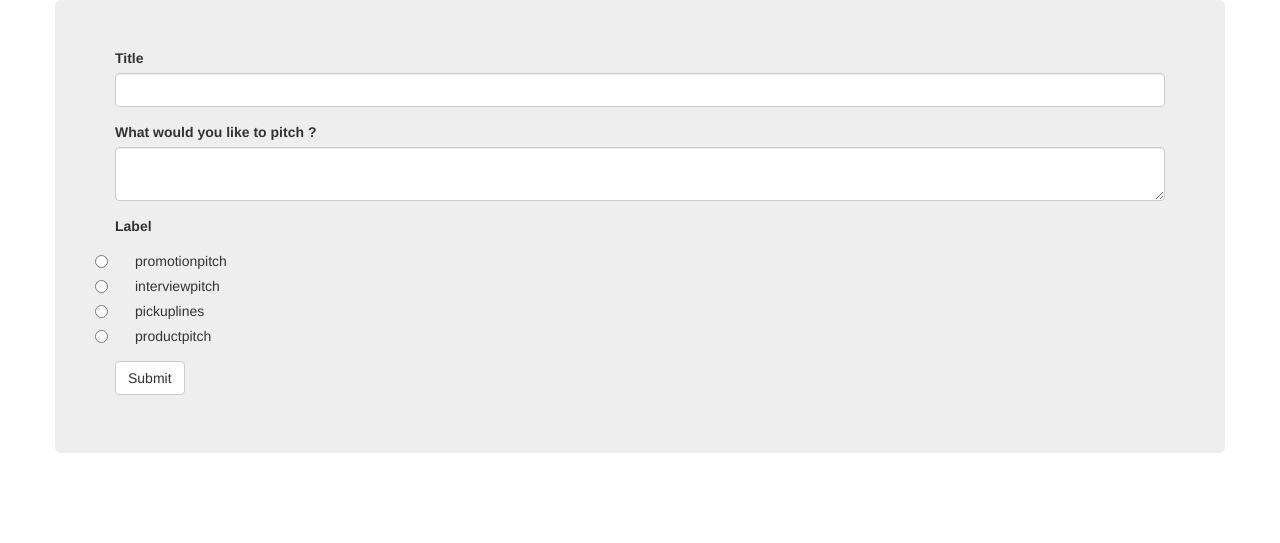
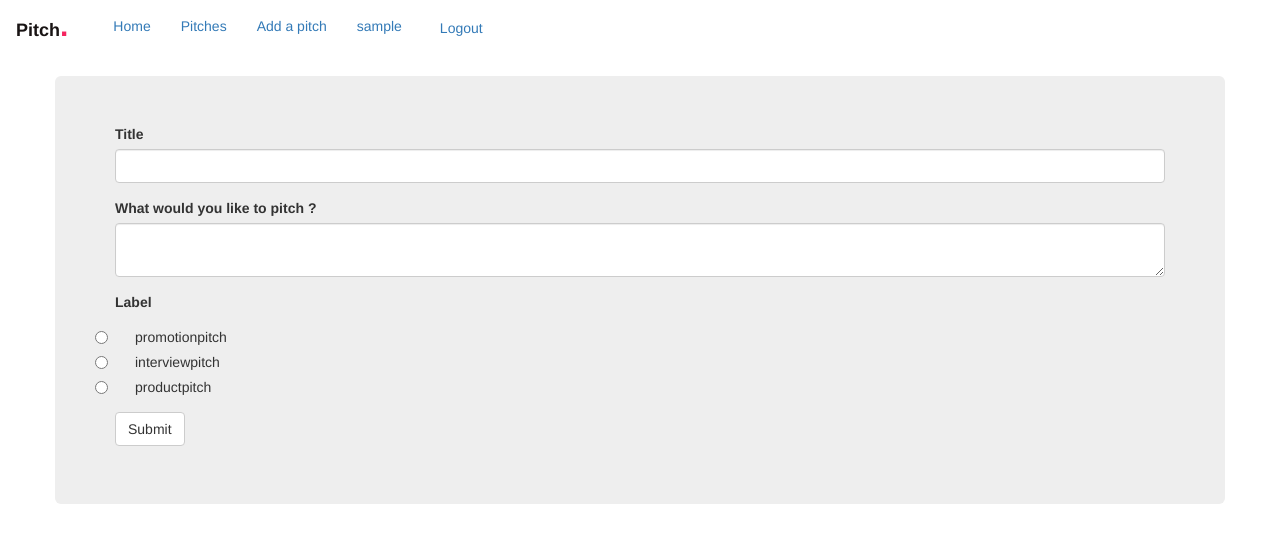
Before and after one commit to Wakarende/Pitch, a Flask app: page /pitches/new/ in a window 1280 px wide. Shown: the top 543 px of the page. Run offline with Flask 2, Linux system fonts and the light colour scheme; the visitor is signed in with stand-in values (Sample User, id 1); data comes from the database, SQL or seed files in the repository; some libraries are stand-ins or nearby versions.

Commit message:
styling of pitches display section

```diff
--- a/app/main/forms.py
+++ b/app/main/forms.py
@@ -9,7 +9,7 @@ from wtforms import ValidationError
 class PitchForm(FlaskForm):
 	title = StringField('Title', validators=[Required()])
 	description = TextAreaField("What would you like to pitch ?",validators=[Required()])
-	category = RadioField('Label', choices=[ ('promotionpitch','promotionpitch'), ('interviewpitch','interviewpitch'),('pickuplines','pickuplines'),('productpitch','productpitch')],validators=[Required()])
+	category = RadioField('Label', choices=[ ('promotionpitch','promotionpitch'), ('interviewpitch','interviewpitch'),('productpitch','productpitch')],validators=[Required()])
 	submit = SubmitField('Submit')
 
 class UpdateProfile(FlaskForm):
--- a/app/main/views.py
+++ b/app/main/views.py
@@ -36,7 +36,7 @@ def new_pitch():
     return redirect(url_for('main.index'))
   return render_template('pitches.html',form=form)
 
-@main.route('/pitches/disp/', methods = ['GET','POST'])
+@main.route('/pitches/', methods = ['GET','POST'])
 @login_required
 def pitch_disp():
   title = 'Pitches Display'
--- a/app/templates/base.html
+++ b/app/templates/base.html
@@ -19,6 +19,7 @@
   {{ super() }}
   <link rel="preconnect" href="https://fonts.gstatic.com">
   <link href="https://fonts.googleapis.com/css2?family=Varela+Round&display=swap" rel="stylesheet">
+  <link rel="stylesheet" href="https://cdn.jsdelivr.net/npm/bootstrap-icons@1.4.1/font/bootstrap-icons.css">
   <!-- <link href="https://cdn.jsdelivr.net/npm/bootstrap@5.0.0-beta3/dist/css/bootstrap.min.css" rel="stylesheet" integrity="sha384-eOJMYsd53ii+scO/bJGFsiCZc+5NDVN2yr8+0RDqr0Ql0h+rP48ckxlpbzKgwra6" crossorigin="anonymous"> -->
   <link rel="stylesheet" href="{{url_for('static',filename='css/base.css')}}" type="text/css">
   <!-- <script src="{{url_for('static',filename='js/base.js')}}"></script> -->
--- a/app/templates/index.html
+++ b/app/templates/index.html
@@ -18,4 +18,5 @@
     <div class="text-content">
     </div>
 </div>
+
 {% endblock %}
--- a/app/templates/navbar.html
+++ b/app/templates/navbar.html
@@ -11,25 +11,16 @@
       <a class="navbar-brand" id="pitch" href="/" style="font-weight: 600; color: #191414;">Pitch<span style="color:#F5245F; font-size: 30px;">.</span></a>
       <div class="navbar-right">
         {% if current_user.is_authenticated %}
-          <li>
-            <a class="navbar-brand" style="font-size: 14px; float: right !important;" href="{{url_for('main.profile',uname=current_user.username)}}">{{current_user.username}}</a>
-          </li>
-          <li>
-            <a class=" btn my-2 my-sm-0" href="{{url_for('auth.logout')}}" style="margin: 10px;">Logout</a>
-          </li>
-        {% else %}
-          <li>
-            <a class="btn my-2 my-sm-0" style="font-size: 14px; margin: 10px; float: right !important;" href="{{url_for('auth.login')}}">Login</a>
-          </li>
+              <a class="navbar-brand" style="font-size: 14px; float: left;" href="{{url_for('main.profile',uname=current_user.username)}}">{{current_user.username}}</a>
+              <a class=" btn" href="{{url_for('auth.logout')}}" style="margin: 10px; float:right;">Logout</a>
+          {% else %}
+              <a class="btn" style="font-size: 14px;" href="{{url_for('auth.login')}}">Login</a>
         {% endif %}
       </div>
       <div class="navbar-collapse collapse" style="float: left;">
         <ul class="nav navbar-nav">
           <li><a href="/">Home</a></li>
-          <li><a  class="dropdown-toggle" data-toggle="dropdown" aria-haspopup="true" aria-expanded="false" style="cursor: pointer;" href="{{url_for('main.pitches')}}">Pitches</a>
-            <div class="dropdown-menu">
-              <a class="dropdown-item" href="">Pitches</a><br>
-            </div>
+          <li><a aria-haspopup="true" aria-expanded="false" style="cursor: pointer;" href="/pitches/">Pitches</a>
           </li>
           <li><a href="/pitches/new/"> Add a pitch</a></li>
           <!-- <li><a href=""> Add a category</a></li> -->
--- a/app/templates/pitches.html
+++ b/app/templates/pitches.html
@@ -1,6 +1,9 @@
 {% import 'bootstrap/wtf.html' as wtf %}
 {% extends 'bootstrap/base.html' %}
 
+{% block navbar %}
+{% include 'navbar.html'%}
+{% endblock %}
 
 {% block content %}
 <div class="container">
--- a/app/templates/profile/profile.html
+++ b/app/templates/profile/profile.html
@@ -7,7 +7,9 @@
 <div class="container-fluid">
   <div class="row">
     <!-- displaying  Username-->
-    <div class="col-md-2"></div>
+    <div class="col-md-2">
+
+    </div>
     <div class="col-md-3 text-left">
       <h3> {{user.username| capitalize}}'s Profile </h3>
       {% if user.profile_pic_path %}
```
Also changed, not shown: app/templates/macros.html (+6 -6 lines), app/templates/pitches_disp.html (+6 -5 lines).
